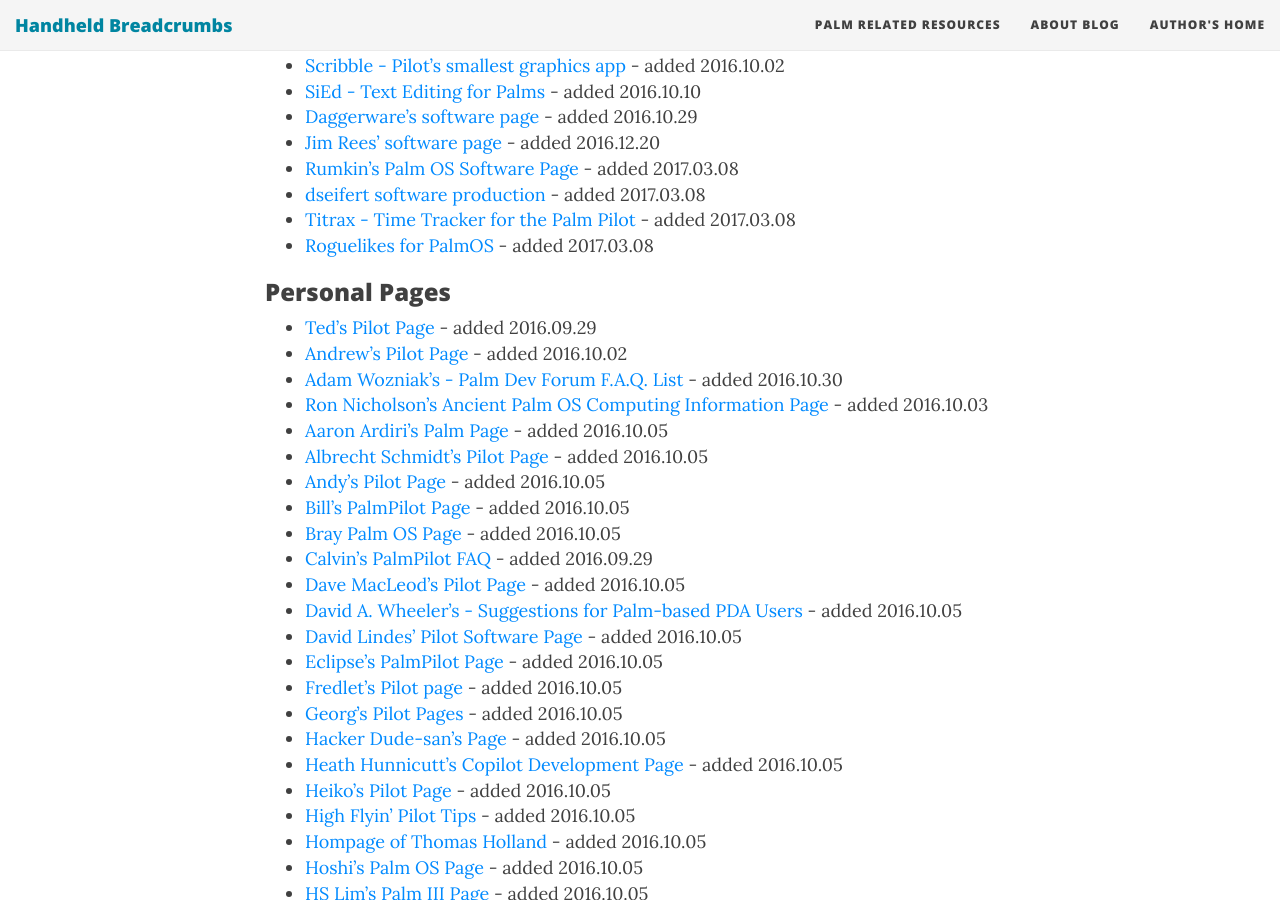
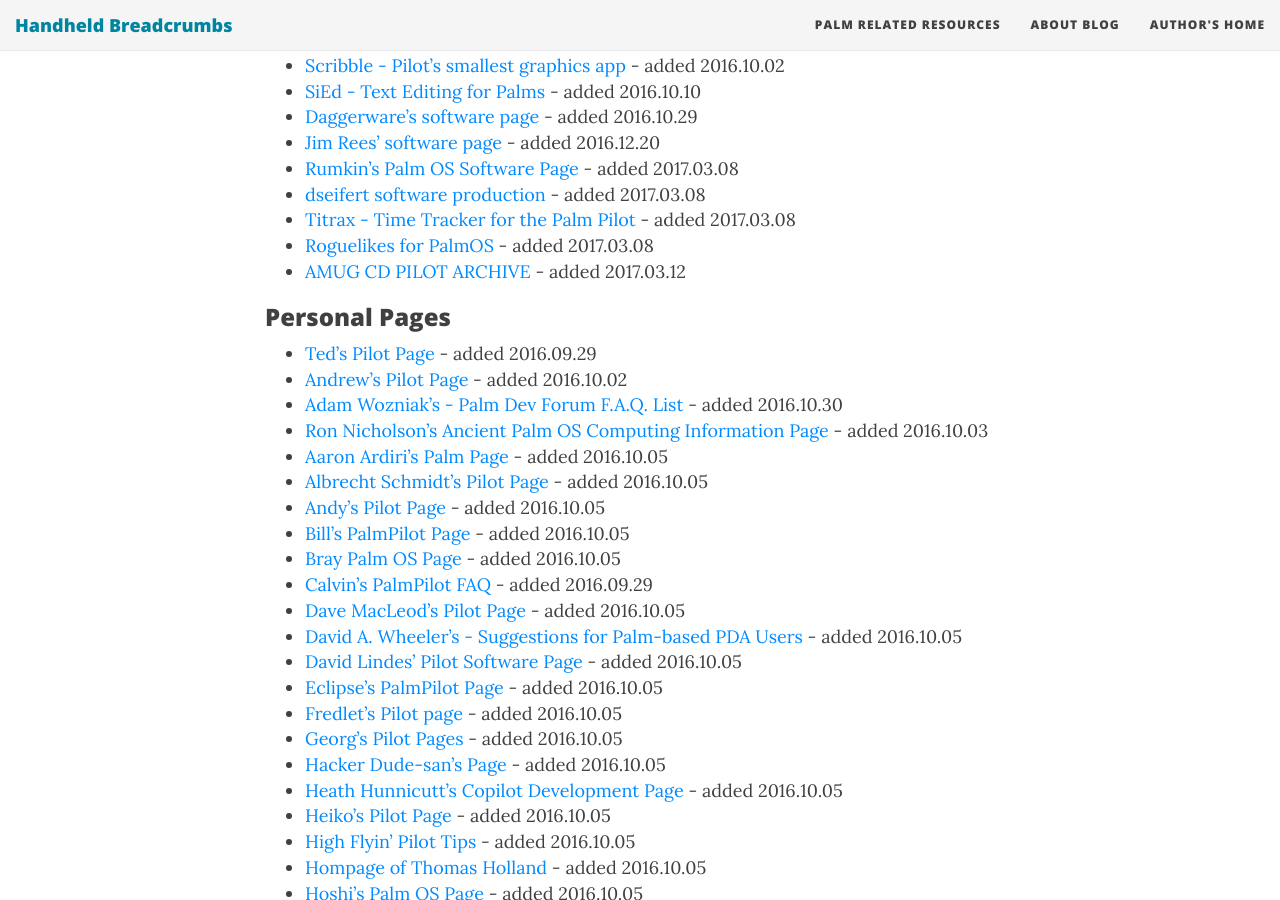
Before and after one commit to handheldbreadcrumbs/handheldbreadcrumbs.github.io, a Jekyll site: the page built from palmresources.md, in a window 1280 px wide and 900 px high, scrolled down 538 px. Built offline with Jekyll 4.4.1, drawn with Linux system fonts in a browser that asks for light colours; nearby versions of some CDN libraries.

Commit message:
added new links to software section

```diff
--- a/palmresources.md
+++ b/palmresources.md
@@ -22,6 +22,7 @@
 * [dseifert software production](http://web.archive.org/web/20020803005339/http://www.dseifert.de/){:target="_blank"} - added 2017.03.08
 * [Titrax - Time Tracker for the Palm Pilot](http://web.archive.org/web/20040608005141/http://www.titrax.com/){:target="_blank"} - added 2017.03.08
 * [Roguelikes for PalmOS](http://web.archive.org/web/20140730190000/http://roguelike-palm.sourceforge.net/){:target="_blank"} - added 2017.03.08
+* [AMUG CD PILOT ARCHIVE](http://web.archive.org/web/19970211093211/http://cdrom.amug.org/http/pilot/pilot.html){:target="_blank"} - added 2017.03.12
 
 ### Personal Pages
 * [Ted's Pilot Page](http://web.archive.org/web/19981203160903/http://web.mit.edu/tytso/www/pilot/index.html){:target="_blank"} - added 2016.09.29
```
